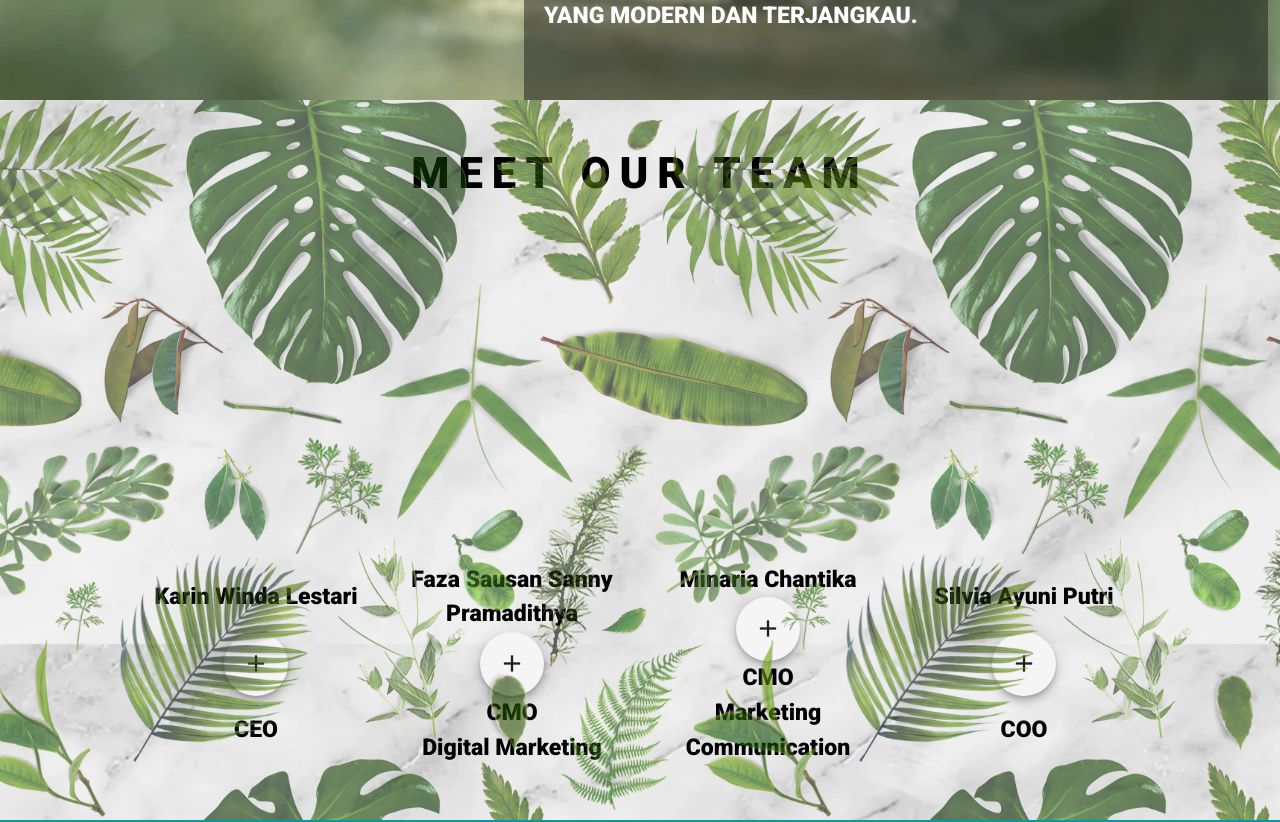
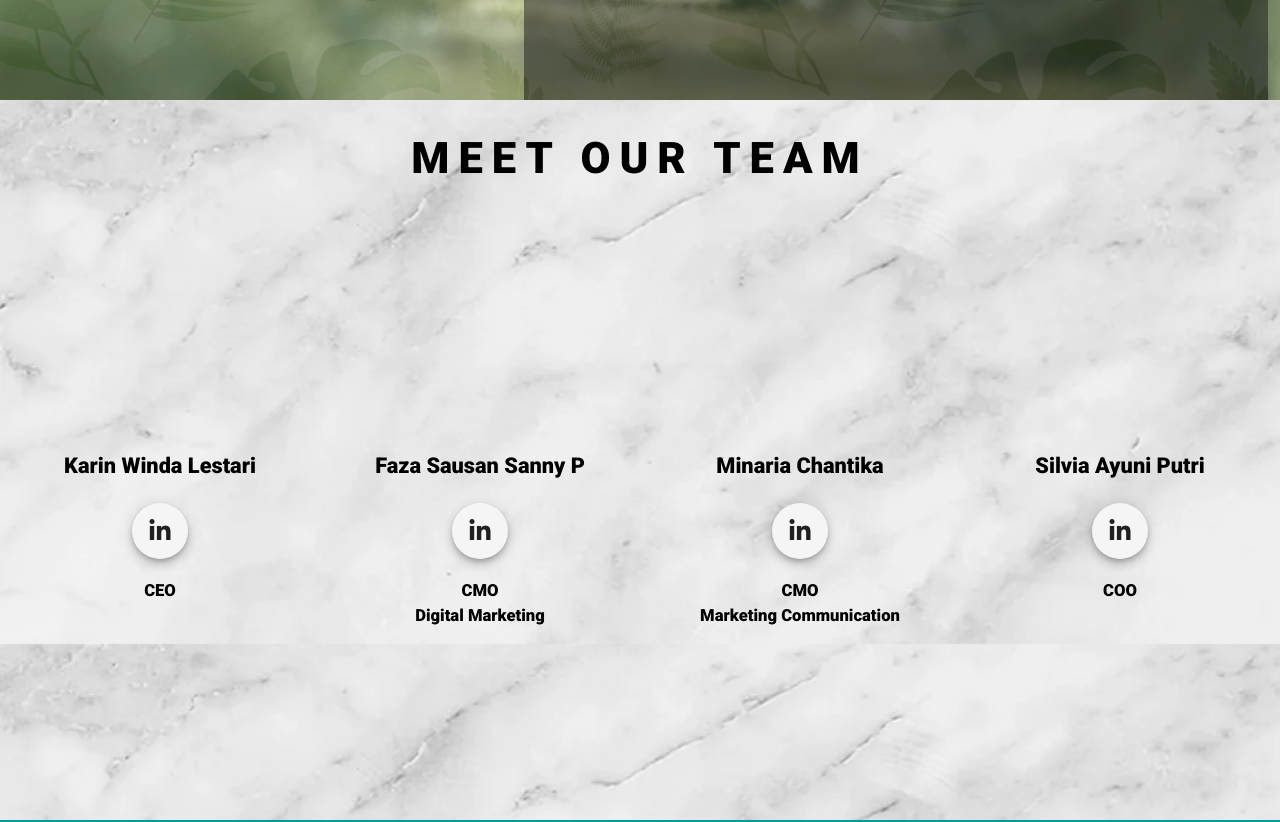
Before and after one commit to BeRay31/nyampih-web, a Vue app: page /about in a window 1280 px wide. Shown: the part 700-1522 px from the top of the page. Built offline with nearby package versions, Linux system fonts and the light colour scheme.

Commit message:
Styling Responsive Home and About

```diff
--- a/public/index.html
+++ b/public/index.html
@@ -8,6 +8,7 @@
     <title><%= htmlWebpackPlugin.options.title %></title>
     <link rel="stylesheet" href="https://fonts.googleapis.com/css?family=Roboto:100,300,400,500,700,900">
     <link rel="stylesheet" href="https://cdn.jsdelivr.net/npm/@mdi/font@latest/css/materialdesignicons.min.css">
+    <link href="https://use.fontawesome.com/releases/v5.0.13/css/all.css" rel="stylesheet">
   </head>
   <body>
     <noscript>
--- a/src/views/About.vue
+++ b/src/views/About.vue
@@ -1,49 +1,54 @@
 <template>
   <v-container fluid>
+    <div height="100vh" class="full-page bg-fix">
+    </div>
 
-    <v-layout class="pr-3 full-page about-content-1 top-layer bg-blur" column align-end>
-      <v-flex class="flex-1 bg-blur pa-5"><div class="text-uppercase text-right font-weight-black banner-title width-50 white--text ">Tentang Kami</div></v-flex>
-      <v-flex class="flex-1 bg-blur pa-5"><div class="text-uppercase text-left font-weight-black banner-subtitle width-50 white--text">NYAMPIH berupaya menjadi salah satu penggerak rumah tangga Indonesia untuk mau memilah sampah dalam kehidupan sehari-hari melalui suatu kemudahan akses yang diberikan dalam bentuk aplikasi jasa angkut sampah. Sebagai salah satu pelopor perusahaan di bidang Waste Management melalui aplikasi kami memilki beberapa tujuan utama yaitu mengatasi permasalahan sampah yang terus meningkat di Indonesia, menjadi suatu wadah penggerak motivasi masyarakat untuk mau mengolah sampah dengan baik, dan memberikan akses kemudahan waste management yang modern dan terjangkau.</div></v-flex>
+    <v-layout class="pr-3 full-page about-content-1 top-layer bg-blur" style="height : 90vh" column align-end>
+      <v-flex class="flex-1 bg-blur pa-5 content-1"><div class="text-content-1 text-uppercase text-right font-weight-black banner-title width-50 white--text ">Tentang Kami</div></v-flex>
+      <v-flex class="flex-1 bg-blur pa-5 content-1"><div class="text-content-1 text-left font-weight-black banner-subtitle width-50 white--text">NYAMPIH berupaya menjadi salah satu penggerak rumah tangga Indonesia untuk mau memilah sampah dalam kehidupan sehari-hari melalui suatu kemudahan akses yang diberikan dalam bentuk aplikasi jasa angkut sampah. Sebagai salah satu pelopor perusahaan di bidang Waste Management melalui aplikasi kami memilki beberapa tujuan utama yaitu mengatasi permasalahan sampah yang terus meningkat di Indonesia, menjadi suatu wadah penggerak motivasi masyarakat untuk mau mengolah sampah dengan baik, dan memberikan akses kemudahan waste management yang modern dan terjangkau.</div></v-flex>
 
     </v-layout>
 
-    <div height="100vh" class="full-page bg-fix">
-    </div>
-    <v-layout class="full-page home-content-2 top-layer" column align-center>
-      <v-flex class="flex-1">
-        <div style="width : 80vw" class="banner-title text-uppercase text-center font-weight-black title-about">Meet Our Team</div>
-      </v-flex>
-      <v-flex class="flex-1">
-        <v-layout class="container-content-2">
-          <v-layout column class="mx-1 width-30" align-center v-for="member in crew" :key="member.name">
-            <v-flex>
-              <v-avatar size="220">
+    <div class="full-page home-content-2 top-layer">
+      <v-layout row align-center>
+        <v-flex xs12 md12 class="flex-1">
+          <div style="width : 80vw" class="banner-title text-uppercase text-center font-weight-black title-about my-10">Meet Our Team</div>
+        </v-flex>
+        <v-flex xs12 md3 v-for="member in crew" :key="member.name">
+          <v-layout row class="pos-relative">
+            <v-flex md12 class="flex-1">
+              <v-avatar size="15vw">
                 <v-img
                 class="mb-5"
                 :src="require(`../assets/${member.img}`)"
                 ></v-img>
               </v-avatar>
             </v-flex>
-            <v-flex class="banner-subtitle font-weight-black width-30 mt-10">
+
+            <v-flex md12 class="banner-subtitle font-weight-black width-30 mt-10 mb-5 member-name">
               {{ member.name }}
             </v-flex>
-            <v-flex>
-              <v-btn fab large>
+
+            <v-flex md12 class="flex-1 logo-linkedin">
+              <v-btn fab>
                 <v-icon>
-                  mdi-plus
+                  fab fa-linkedin-in
                 </v-icon>
               </v-btn>
             </v-flex>
-            <v-flex class="banner-subtitle font-weight-black width-30 headings">
+
+            <v-flex md12 class="banner-subtitle-details font-weight-black mt-5 width-30 headings role-member">
               {{ member.role }}
             </v-flex>
-            <v-flex v-if="member.spec" class="banner-subtitle font-weight-black width-40">
+
+            <v-flex md12 v-if="member.spec" class="banner-subtitle-details font-weight-black width-40 spec-member">
               {{ member.spec }}
             </v-flex>
+            <v-flex md12 v-else class="banner-subtitle-details text-transparent font-weight-black width-40 spec-member">None</v-flex>
           </v-layout>
-        </v-layout>
-      </v-flex>
-    </v-layout>
+        </v-flex>
+      </v-layout>
+    </div>
 
   </v-container>
 </template>
@@ -55,7 +60,7 @@ export default {
     return {
       crew : [
         {img : 'karin.png', name : 'Karin Winda Lestari', role : 'CEO',spec : ''},
-        {img : 'faza.png', name : 'Faza Sausan Sanny Pramadithya', role : 'CMO', spec : 'Digital Marketing'},
+        {img : 'faza.png', name : 'Faza Sausan Sanny P', role : 'CMO', spec : 'Digital Marketing'},
         {img : 'minaria.png', name : 'Minaria Chantika', role : 'CMO', spec : 'Marketing Communication'},
         {img : 'silvi.png', name : 'Silvia Ayuni Putri', role : 'COO',spec : ''}
       ],
@@ -111,7 +116,12 @@ export default {
 .banner-subtitle {
   text-align: center;
   color: black;
-  font-size: 1.8vw;
+  font-size: 1.7vw;
+}
+.banner-subtitle-details {
+  text-align: center;
+  color: black;
+  font-size: 1.3vw;
 }
 .text-lg {
   font-size : 3vw;
@@ -135,4 +145,72 @@ export default {
 .container-content-2 {
   width: 80vw;
 }
+.test {
+  background-color: aqua;
+}
+.text-transparent{
+  color: transparent;
+}
+@media screen and (max-width: 800px) {
+.home-content-2 {
+  height: 100vh;
+  padding: 10px;
+}
+.banner-subtitle{
+  font-size: 2.3vw;
+  width: 80%;
+}
+.banner-title {
+  font-size: 4vw;
+  width: 80%;
+  line-height: 1em;
+}
+.content-2 {
+  margin-bottom: 5em;
+}
+.pos-relative {
+  position: relative;
+  border-bottom: solid 2px black;
+  margin-bottom: 10px;
+}
+.title-content-2{
+  margin: 3em;
+}
+.content-1 {
+  width: 100vw;
+  text-align: center !important;
+}
+.text-content-1{
+  text-align: center !important;
+}
+.banner-subtitle-details {
+  text-align: center;
+  color: black;
+  font-size: 2vw;
+  margin-bottom: 3em;
+}
+.text-transparent {
+  color: transparent;
+}
+.logo-linkedin{
+  position: absolute;
+  bottom: 10%;
+  right: 4%;
+}
+.role-member{
+  position: absolute;
+  left: 43%;
+  top: 40%;
+}
+.spec-member{
+  position: absolute;
+  left: 38%;
+  top: 80%;
+
+}
+.member-name{
+  margin: 0;
+  padding: 0;
+}
+}
 </style>
--- a/src/views/Home.vue
+++ b/src/views/Home.vue
@@ -21,17 +21,18 @@
       </v-flex>
     </v-layout>
 
-    <v-layout class="full-page home-content-2 top-layer" column align-center>
-      <v-flex class="flex-1">
+    <div class="full-page home-content-2 top-layer">
+      <v-layout class="full-page home-content-2 top-layer" row>
+        <v-flex md12 xs12 align-self-center class="flex-1 pb-10 title-content-2">
           <div style="width : 80vw" class="banner-title text-uppercase text-center font-weight-black">Kenapa Memilih Nyampih?</div>
         </v-flex>
-      <v-flex class="flex-1">
-        <v-layout class="container-content-2">
-          <v-layout column class="mx-1" align-center v-for="ben in benefit" :key="ben.text">
+        <v-flex md3 xs12 align-self-center class="content-2" v-for="ben in benefit" :key="ben.text">
+          <v-container >
+            <v-layout column align-center>
               <v-flex>
                 <v-img
-                max-height="200"
-                max-width="200"
+                  max-height="25vh"
+                  max-width="25vw"
                   contain
                   class="mb-5"
                   :src="require(`../assets/${ben.img}`)"
@@ -41,9 +42,11 @@
                 {{ ben.text }}
               </v-flex>
             </v-layout>
-        </v-layout>
+          </v-container>
         </v-flex>
       </v-layout>
+    </div>
+
 
     <v-layout class="full-page home-content-3 top-layer " column align-center>
       <v-flex class="flex-1">
@@ -78,7 +81,7 @@ export default {
     return {
       benefit : [
         {img : 'date_icon.png', text : 'Jadwal Pengangkutan yang Fleksibel'},
-        {img : 'trash_edu.png', text : 'Edukasi Pemilahan Sampah'},
+        {img : 'trash_edu.png', text : 'Edukasi Tentang Pemilahan Sampah'},
         {img : 'trash_edu.png', text : 'Kemudahan Pemesanan Melalui Aplikasi'},
         {img : 'trash_edu.png', text : 'Pengangkut Terpercaya dan Terverifikasi'}
       ],
@@ -147,4 +150,28 @@ export default {
 .container-content-2 {
   width: 80vw;
 }
+.test {
+  background-color: aqua;
+}
+@media screen and (max-width: 800px) {
+.home-content-2 {
+  height: 100%;
+  padding: 10px;
+}
+.banner-subtitle{
+  font-size: 4vw;
+  width: 80%;
+}
+.banner-title {
+  font-size: 6vw;
+  width: 80%;
+  line-height: 1em;
+}
+.content-2 {
+  margin-bottom: 5em;
+}
+.title-content-2{
+  margin: 3em;
+}
+}
 </style>
```
Also changed, not shown: src/assets/linkedin_icon.png (added). Lines whose indentation alone changed are shown as unchanged.
